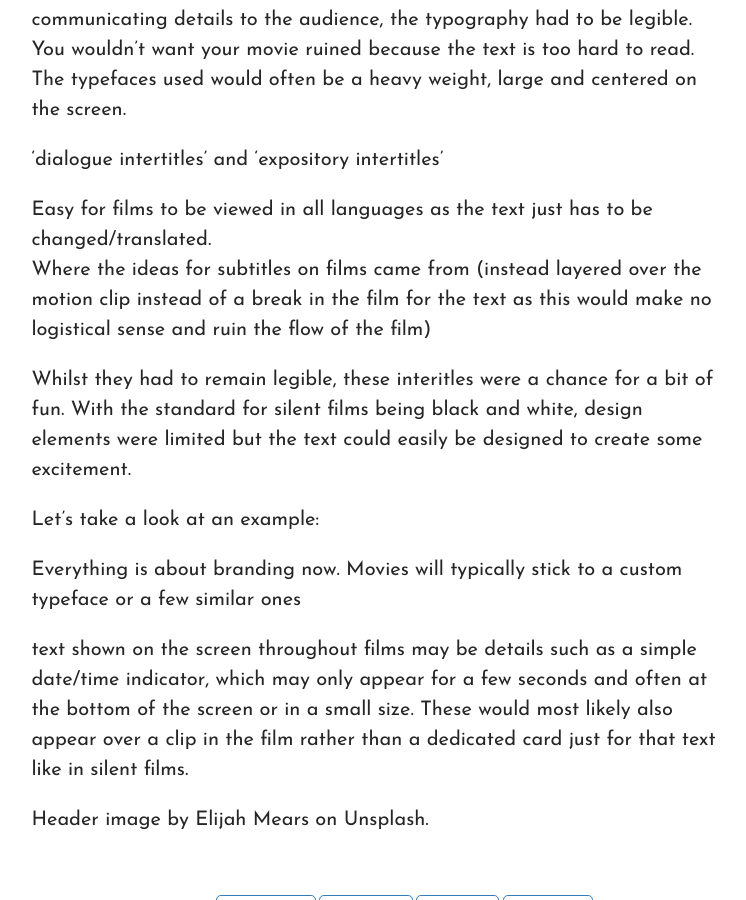
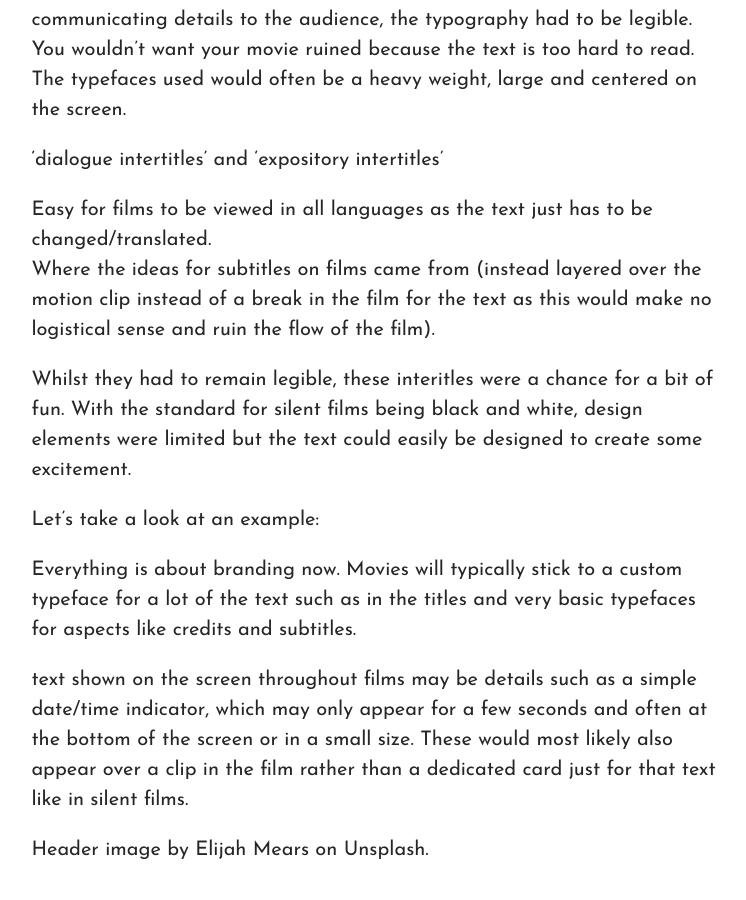
Before and after one commit to laurenlouisap/typography, a Jekyll site: the page built from _posts/2021-10-06-lets-go-back-in-time.md, in a window 1280 px wide and 900 px high, scrolled down 754 px. Shown: the whole window, without its empty margins (263-1009 px from the left). Built offline with Jekyll 4.4.1, drawn with Linux system fonts in a browser that asks for light colours; some web fonts are replaced.

Commit message:
Update Post “2021-10-06-lets-go-back-in-time”

```diff
--- a/_posts/2021-10-06-lets-go-back-in-time.md
+++ b/_posts/2021-10-06-lets-go-back-in-time.md
@@ -18,15 +18,13 @@ Silent movies would often feature title cards, or 'intertitles', that would feat
 'dialogue intertitles' and 'expository intertitles'
 
 Easy for films to be viewed in all languages as the text just has to be changed/translated.\
-Where the ideas for subtitles on films came from (instead layered over the motion clip instead of a break in the film for the text as this would make no logistical sense and ruin the flow of the film)
-
-
+Where the ideas for subtitles on films came from (instead layered over the motion clip instead of a break in the film for the text as this would make no logistical sense and ruin the flow of the film).
 
 Whilst they had to remain legible, these interitles were a chance for a bit of fun. With the standard for silent films being black and white, design elements were limited but the text could easily be designed to create some excitement.
 
 Let's take a look at an example:
 
-Everything is about branding now. Movies will typically stick to a custom typeface or a few similar ones
+Everything is about branding now. Movies will typically stick to a custom typeface for a lot of the text such as in the titles and very basic typefaces for aspects like credits and subtitles.
 
  text shown on the screen throughout films may be details such as a simple date/time indicator, which may only appear for a few seconds and often at the bottom of the screen or in a small size. These would most likely also appear over a clip in the film rather than a dedicated card just for that text like in silent films.
 
```
